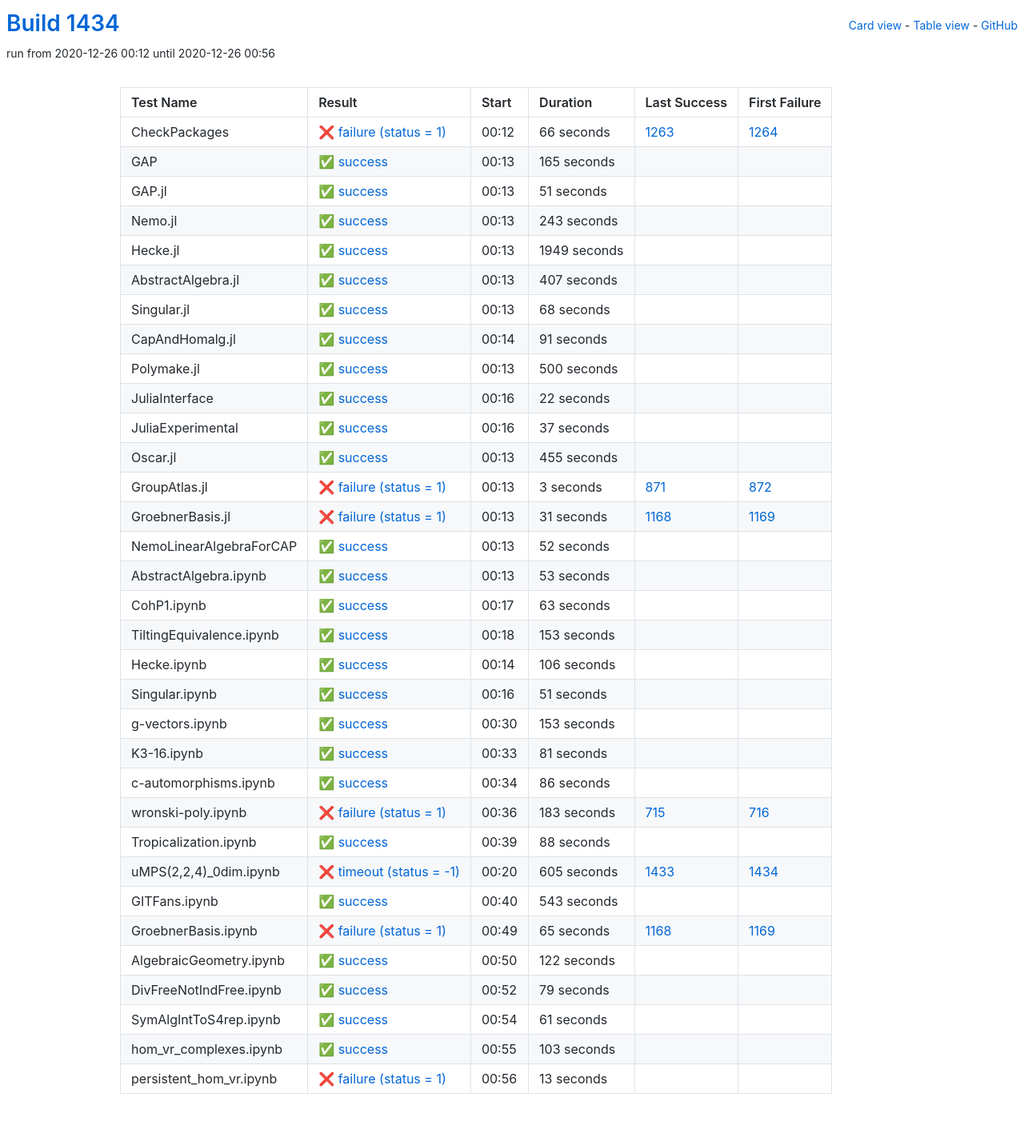
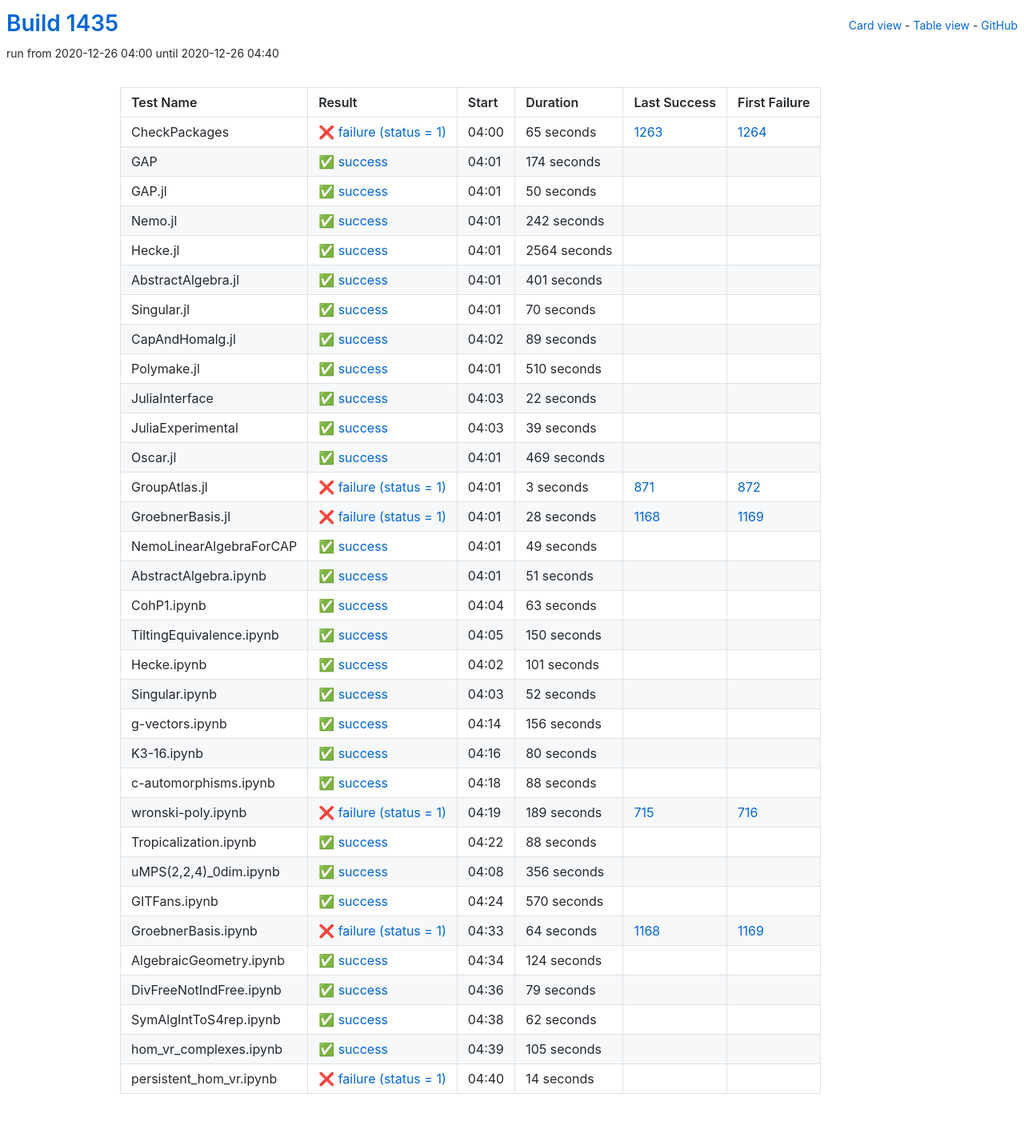
Before and after one commit to oscar-system/oscar-ci-status-stable, a Jekyll site: the page built from table.html, in a window 1280 px wide. Shown: the whole page at 80% size. Built offline with Jekyll 4.4.1, drawn with Linux system fonts in a browser that asks for light colours.

Commit message:
Build #1435

```diff
--- a/_data/ci.yml
+++ b/_data/ci.yml
@@ -1,6 +1,6 @@
 ---
-build: 1434
-build_url: https://oscarci.mathematik.uni-kl.de/job/oscar-stable/1434/
+build: 1435
+build_url: https://oscarci.mathematik.uni-kl.de/job/oscar-stable/1435/
 job: oscar-stable
 organization: oscar-system
 repo: oscar-ci-status-stable
@@ -8,116 +8,116 @@ repourl: https://github.com/oscar-system/oscar-ci-status-stable
 tests:
 - name: CheckPackages
   id: checkpackages
-  log: https://oscarci.mathematik.uni-kl.de/job/oscar-stable/1434/artifact/logs/build-1434/CheckPackages.log
-  start: 2020-12-26 00:12
+  log: https://oscarci.mathematik.uni-kl.de/job/oscar-stable/1435/artifact/logs/build-1435/CheckPackages.log
+  start: 2020-12-26 04:00
   success: false
   exitcode: 1
   status: failure
-  duration: 66
+  duration: 65
   last_success: 1263
   last_success_url: https://oscarci.mathematik.uni-kl.de/job/oscar-stable/1263/
   first_failure: 1264
   first_failure_url: https://oscarci.mathematik.uni-kl.de/job/oscar-stable/1264/
 - name: GAP
   id: gap
-  log: https://oscarci.mathematik.uni-kl.de/job/oscar-stable/1434/artifact/logs/build-1434/GAP.log
-  start: 2020-12-26 00:13
+  log: https://oscarci.mathematik.uni-kl.de/job/oscar-stable/1435/artifact/logs/build-1435/GAP.log
+  start: 2020-12-26 04:01
   success: true
   exitcode: 0
   status: success
-  duration: 165
+  duration: 174
   last_success: false
   last_success_url:
   first_failure: false
   first_failure_url:
 - name: GAP.jl
   id: gap-jl
-  log: https://oscarci.mathematik.uni-kl.de/job/oscar-stable/1434/artifact/logs/build-1434/GAP.jl.log
-  start: 2020-12-26 00:13
+  log: https://oscarci.mathematik.uni-kl.de/job/oscar-stable/1435/artifact/logs/build-1435/GAP.jl.log
+  start: 2020-12-26 04:01
   success: true
   exitcode: 0
   status: success
-  duration: 51
+  duration: 50
   last_success: false
   last_success_url:
   first_failure: false
   first_failure_url:
 - name: Nemo.jl
   id: nemo-jl
-  log: https://oscarci.mathematik.uni-kl.de/job/oscar-stable/1434/artifact/logs/build-1434/Nemo.jl.log
-  start: 2020-12-26 00:13
+  log: https://oscarci.mathematik.uni-kl.de/job/oscar-stable/1435/artifact/logs/build-1435/Nemo.jl.log
+  start: 2020-12-26 04:01
   success: true
   exitcode: 0
   status: success
-  duration: 243
+  duration: 242
   last_success: false
   last_success_url:
   first_failure: false
   first_failure_url:
 - name: Hecke.jl
   id: hecke-jl
-  log: https://oscarci.mathematik.uni-kl.de/job/oscar-stable/1434/artifact/logs/build-1434/Hecke.jl.log
-  start: 2020-12-26 00:13
+  log: https://oscarci.mathematik.uni-kl.de/job/oscar-stable/1435/artifact/logs/build-1435/Hecke.jl.log
+  start: 2020-12-26 04:01
   success: true
   exitcode: 0
   status: success
-  duration: 1949
+  duration: 2564
   last_success: false
   last_success_url:
   first_failure: false
   first_failure_url:
 - name: AbstractAlgebra.jl
   id: abstractalgebra-jl
-  log: https://oscarci.mathematik.uni-kl.de/job/oscar-stable/1434/artifact/logs/build-1434/AbstractAlgebra.jl.log
-  start: 2020-12-26 00:13
+  log: https://oscarci.mathematik.uni-kl.de/job/oscar-stable/1435/artifact/logs/build-1435/AbstractAlgebra.jl.log
+  start: 2020-12-26 04:01
   success: true
   exitcode: 0
   status: success
-  duration: 407
+  duration: 401
   last_success: false
   last_success_url:
   first_failure: false
   first_failure_url:
 - name: Singular.jl
   id: singular-jl
-  log: https://oscarci.mathematik.uni-kl.de/job/oscar-stable/1434/artifact/logs/build-1434/Singular.jl.log
-  start: 2020-12-26 00:13
+  log: https://oscarci.mathematik.uni-kl.de/job/oscar-stable/1435/artifact/logs/build-1435/Singular.jl.log
+  start: 2020-12-26 04:01
   success: true
   exitcode: 0
   status: success
-  duration: 68
+  duration: 70
   last_success: false
   last_success_url:
   first_failure: false
   first_failure_url:
 - name: CapAndHomalg.jl
   id: capandhomalg-jl
-  log: https://oscarci.mathematik.uni-kl.de/job/oscar-stable/1434/artifact/logs/build-1434/CapAndHomalg.jl.log
-  start: 2020-12-26 00:14
+  log: https://oscarci.mathematik.uni-kl.de/job/oscar-stable/1435/artifact/logs/build-1435/CapAndHomalg.jl.log
+  start: 2020-12-26 04:02
   success: true
   exitcode: 0
   status: success
-  duration: 91
+  duration: 89
   last_success: false
   last_success_url:
   first_failure: false
   first_failure_url:
 - name: Polymake.jl
   id: polymake-jl
-  log: https://oscarci.mathematik.uni-kl.de/job/oscar-stable/1434/artifact/logs/build-1434/Polymake.jl.log
-  start: 2020-12-26 00:13
+  log: https://oscarci.mathematik.uni-kl.de/job/oscar-stable/1435/artifact/logs/build-1435/Polymake.jl.log
+  start: 2020-12-26 04:01
   success: true
   exitcode: 0
   status: success
-  duration: 500
+  duration: 510
   last_success: false
   last_success_url:
   first_failure: false
   first_failure_url:
 - name: JuliaInterface
   id: juliainterface
-  log: https://oscarci.mathematik.uni-kl.de/job/oscar-stable/1434/artifact/logs/build-1434/JuliaInterface.log
-  start: 2020-12-26 00:16
+  log: https://oscarci.mathematik.uni-kl.de/job/oscar-stable/1435/artifact/logs/build-1435/JuliaInterface.log
+  start: 2020-12-26 04:03
   success: true
   exitcode: 0
   status: success
@@ -128,32 +128,32 @@ tests:
   first_failure_url:
 - name: JuliaExperimental
   id: juliaexperimental
-  log: https://oscarci.mathematik.uni-kl.de/job/oscar-stable/1434/artifact/logs/build-1434/JuliaExperimental.log
-  start: 2020-12-26 00:16
+  log: https://oscarci.mathematik.uni-kl.de/job/oscar-stable/1435/artifact/logs/build-1435/JuliaExperimental.log
+  start: 2020-12-26 04:03
   success: true
   exitcode: 0
   status: success
-  duration: 37
+  duration: 39
   last_success: false
   last_success_url:
   first_failure: false
   first_failure_url:
 - name: Oscar.jl
   id: oscar-jl
-  log: https://oscarci.mathematik.uni-kl.de/job/oscar-stable/1434/artifact/logs/build-1434/Oscar.jl.log
-  start: 2020-12-26 00:13
+  log: https://oscarci.mathematik.uni-kl.de/job/oscar-stable/1435/artifact/logs/build-1435/Oscar.jl.log
+  start: 2020-12-26 04:01
   success: true
   exitcode: 0
   status: success
-  duration: 455
+  duration: 469
   last_success: false
   last_success_url:
   first_failure: false
   first_failure_url:
 - name: GroupAtlas.jl
   id: groupatlas-jl
-  log: https://oscarci.mathematik.uni-kl.de/job/oscar-stable/1434/artifact/logs/build-1434/GroupAtlas.jl.log
-  start: 2020-12-26 00:13
+  log: https://oscarci.mathematik.uni-kl.de/job/oscar-stable/1435/artifact/logs/build-1435/GroupAtlas.jl.log
+  start: 2020-12-26 04:01
   success: false
   exitcode: 1
   status: failure
@@ -164,44 +164,44 @@ tests:
   first_failure_url: https://oscarci.mathematik.uni-kl.de/job/oscar-stable/872/
 - name: GroebnerBasis.jl
   id: groebnerbasis-jl
-  log: https://oscarci.mathematik.uni-kl.de/job/oscar-stable/1434/artifact/logs/build-1434/GroebnerBasis.jl.log
-  start: 2020-12-26 00:13
+  log: https://oscarci.mathematik.uni-kl.de/job/oscar-stable/1435/artifact/logs/build-1435/GroebnerBasis.jl.log
+  start: 2020-12-26 04:01
   success: false
   exitcode: 1
   status: failure
-  duration: 31
+  duration: 28
   last_success: 1168
   last_success_url: https://oscarci.mathematik.uni-kl.de/job/oscar-stable/1168/
   first_failure: 1169
   first_failure_url: https://oscarci.mathematik.uni-kl.de/job/oscar-stable/1169/
 - name: NemoLinearAlgebraForCAP
   id: nemolinearalgebraforcap
-  log: https://oscarci.mathematik.uni-kl.de/job/oscar-stable/1434/artifact/logs/build-1434/NemoLinearAlgebraForCAP.log
-  start: 2020-12-26 00:13
+  log: https://oscarci.mathematik.uni-kl.de/job/oscar-stable/1435/artifact/logs/build-1435/NemoLinearAlgebraForCAP.log
+  start: 2020-12-26 04:01
   success: true
   exitcode: 0
   status: success
-  duration: 52
+  duration: 49
   last_success: false
   last_success_url:
   first_failure: false
   first_failure_url:
 - name: AbstractAlgebra.ipynb
   id: abstractalgebra-ipynb
-  log: https://oscarci.mathematik.uni-kl.de/job/oscar-stable/1434/artifact/logs/build-1434/AbstractAlgebra.ipynb.log
-  start: 2020-12-26 00:13
+  log: https://oscarci.mathematik.uni-kl.de/job/oscar-stable/1435/artifact/logs/build-1435/AbstractAlgebra.ipynb.log
+  start: 2020-12-26 04:01
   success: true
   exitcode: 0
   status: success
-  duration: 53
+  duration: 51
   last_success: false
   last_success_url:
   first_failure: false
   first_failure_url:
 - name: CohP1.ipynb
   id: cohp1-ipynb
-  log: https://oscarci.mathematik.uni-kl.de/job/oscar-stable/1434/artifact/logs/build-1434/CohP1.ipynb.log
-  start: 2020-12-26 00:17
+  log: https://oscarci.mathematik.uni-kl.de/job/oscar-stable/1435/artifact/logs/build-1435/CohP1.ipynb.log
+  start: 2020-12-26 04:04
   success: true
   exitcode: 0
   status: success
@@ -212,92 +212,92 @@ tests:
   first_failure_url:
 - name: TiltingEquivalence.ipynb
   id: tiltingequivalence-ipynb
-  log: https://oscarci.mathematik.uni-kl.de/job/oscar-stable/1434/artifact/logs/build-1434/TiltingEquivalence.ipynb.log
-  start: 2020-12-26 00:18
+  log: https://oscarci.mathematik.uni-kl.de/job/oscar-stable/1435/artifact/logs/build-1435/TiltingEquivalence.ipynb.log
+  start: 2020-12-26 04:05
   success: true
   exitcode: 0
   status: success
-  duration: 153
+  duration: 150
   last_success: false
   last_success_url:
   first_failure: false
   first_failure_url:
 - name: Hecke.ipynb
   id: hecke-ipynb
-  log: https://oscarci.mathematik.uni-kl.de/job/oscar-stable/1434/artifact/logs/build-1434/Hecke.ipynb.log
-  start: 2020-12-26 00:14
+  log: https://oscarci.mathematik.uni-kl.de/job/oscar-stable/1435/artifact/logs/build-1435/Hecke.ipynb.log
+  start: 2020-12-26 04:02
   success: true
   exitcode: 0
   status: success
-  duration: 106
+  duration: 101
   last_success: false
   last_success_url:
   first_failure: false
   first_failure_url:
 - name: Singular.ipynb
   id: singular-ipynb
-  log: https://oscarci.mathematik.uni-kl.de/job/oscar-stable/1434/artifact/logs/build-1434/Singular.ipynb.log
-  start: 2020-12-26 00:16
+  log: https://oscarci.mathematik.uni-kl.de/job/oscar-stable/1435/artifact/logs/build-1435/Singular.ipynb.log
+  start: 2020-12-26 04:03
   success: true
   exitcode: 0
   status: success
-  duration: 51
+  duration: 52
   last_success: false
   last_success_url:
   first_failure: false
   first_failure_url:
 - name: g-vectors.ipynb
   id: g-vectors-ipynb
-  log: https://oscarci.mathematik.uni-kl.de/job/oscar-stable/1434/artifact/logs/build-1434/g-vectors.ipynb.log
-  start: 2020-12-26 00:30
+  log: https://oscarci.mathematik.uni-kl.de/job/oscar-stable/1435/artifact/logs/build-1435/g-vectors.ipynb.log
+  start: 2020-12-26 04:14
   success: true
   exitcode: 0
   status: success
-  duration: 153
+  duration: 156
   last_success: false
   last_success_url:
   first_failure: false
   first_failure_url:
 - name: K3-16.ipynb
   id: k3-16-ipynb
-  log: https://oscarci.mathematik.uni-kl.de/job/oscar-stable/1434/artifact/logs/build-1434/K3-16.ipynb.log
-  start: 2020-12-26 00:33
+  log: https://oscarci.mathematik.uni-kl.de/job/oscar-stable/1435/artifact/logs/build-1435/K3-16.ipynb.log
+  start: 2020-12-26 04:16
   success: true
   exitcode: 0
   status: success
-  duration: 81
+  duration: 80
   last_success: false
   last_success_url:
   first_failure: false
   first_failure_url:
 - name: c-automorphisms.ipynb
   id: c-automorphisms-ipynb
-  log: https://oscarci.mathematik.uni-kl.de/job/oscar-stable/1434/artifact/logs/build-1434/c-automorphisms.ipynb.log
-  start: 2020-12-26 00:34
+  log: https://oscarci.mathematik.uni-kl.de/job/oscar-stable/1435/artifact/logs/build-1435/c-automorphisms.ipynb.log
+  start: 2020-12-26 04:18
   success: true
   exitcode: 0
   status: success
-  duration: 86
+  duration: 88
   last_success: false
   last_success_url:
   first_failure: false
   first_failure_url:
 - name: wronski-poly.ipynb
   id: wronski-poly-ipynb
-  log: https://oscarci.mathematik.uni-kl.de/job/oscar-stable/1434/artifact/logs/build-1434/wronski-poly.ipynb.log
-  start: 2020-12-26 00:36
+  log: https://oscarci.mathematik.uni-kl.de/job/oscar-stable/1435/artifact/logs/build-1435/wronski-poly.ipynb.log
+  start: 2020-12-26 04:19
   success: false
   exitcode: 1
   status: failure
-  duration: 183
+  duration: 189
   last_success: 715
   last_success_url: https://oscarci.mathematik.uni-kl.de/job/oscar-stable/715/
   first_failure: 716
   first_failure_url: https://oscarci.mathematik.uni-kl.de/job/oscar-stable/716/
 - name: Tropicalization.ipynb
   id: tropicalization-ipynb
-  log: https://oscarci.mathematik.uni-kl.de/job/oscar-stable/1434/artifact/logs/build-1434/Tropicalization.ipynb.log
-  start: 2020-12-26 00:39
+  log: https://oscarci.mathematik.uni-kl.de/job/oscar-stable/1435/artifact/logs/build-1435/Tropicalization.ipynb.log
+  start: 2020-12-26 04:22
   success: true
   exitcode: 0
   status: success
@@ -308,56 +308,56 @@ tests:
   first_failure_url:
 - name: uMPS(2,2,4)_0dim.ipynb
   id: umps-2-2-4-0dim-ipynb
-  log: https://oscarci.mathematik.uni-kl.de/job/oscar-stable/1434/artifact/logs/build-1434/uMPS-2-2-4-_0dim.ipynb.log
-  start: 2020-12-26 00:20
-  success: false
-  exitcode: -1
-  status: timeout
-  duration: 605
-  last_success: 1433
-  last_success_url: https://oscarci.mathematik.uni-kl.de/job/oscar-stable/1433/
-  first_failure: 1434
-  first_failure_url: https://oscarci.mathematik.uni-kl.de/job/oscar-stable/1434/
-- name: GITFans.ipynb
-  id: gitfans-ipynb
-  log: https://oscarci.mathematik.uni-kl.de/job/oscar-stable/1434/artifact/logs/build-1434/GITFans.ipynb.log
-  start: 2020-12-26 00:40
+  log: https://oscarci.mathematik.uni-kl.de/job/oscar-stable/1435/artifact/logs/build-1435/uMPS-2-2-4-_0dim.ipynb.log
+  start: 2020-12-26 04:08
   success: true
   exitcode: 0
   status: success
-  duration: 543
+  duration: 356
+  last_success: false
+  last_success_url:
+  first_failure: false
+  first_failure_url:
+- name: GITFans.ipynb
+  id: gitfans-ipynb
+  log: https://oscarci.mathematik.uni-kl.de/job/oscar-stable/1435/artifact/logs/build-1435/GITFans.ipynb.log
+  start: 2020-12-26 04:24
+  success: true
+  exitcode: 0
+  status: success
+  duration: 570
   last_success: false
   last_success_url:
   first_failure: false
   first_failure_url:
 - name: GroebnerBasis.ipynb
   id: groebnerbasis-ipynb
-  log: https://oscarci.mathematik.uni-kl.de/job/oscar-stable/1434/artifact/logs/build-1434/GroebnerBasis.ipynb.log
-  start: 2020-12-26 00:49
+  log: https://oscarci.mathematik.uni-kl.de/job/oscar-stable/1435/artifact/logs/build-1435/GroebnerBasis.ipynb.log
+  start: 2020-12-26 04:33
   success: false
   exitcode: 1
   status: failure
-  duration: 65
+  duration: 64
   last_success: 1168
   last_success_url: https://oscarci.mathematik.uni-kl.de/job/oscar-stable/1168/
   first_failure: 1169
   first_failure_url: https://oscarci.mathematik.uni-kl.de/job/oscar-stable/1169/
 - name: AlgebraicGeometry.ipynb
   id: algebraicgeometry-ipynb
-  log: https://oscarci.mathematik.uni-kl.de/job/oscar-stable/1434/artifact/logs/build-1434/AlgebraicGeometry.ipynb.log
-  start: 2020-12-26 00:50
+  log: https://oscarci.mathematik.uni-kl.de/job/oscar-stable/1435/artifact/logs/build-1435/AlgebraicGeometry.ipynb.log
+  start: 2020-12-26 04:34
   success: true
   exitcode: 0
   status: success
-  duration: 122
+  duration: 124
   last_success: false
   last_success_url:
   first_failure: false
   first_failure_url:
 - name: DivFreeNotIndFree.ipynb
   id: divfreenotindfree-ipynb
-  log: https://oscarci.mathematik.uni-kl.de/job/oscar-stable/1434/artifact/logs/build-1434/DivFreeNotIndFree.ipynb.log
-  start: 2020-12-26 00:52
+  log: https://oscarci.mathematik.uni-kl.de/job/oscar-stable/1435/artifact/logs/build-1435/DivFreeNotIndFree.ipynb.log
+  start: 2020-12-26 04:36
   success: true
   exitcode: 0
   status: success
@@ -368,36 +368,36 @@ tests:
   first_failure_url:
 - name: SymAlgIntToS4rep.ipynb
   id: symalginttos4rep-ipynb
-  log: https://oscarci.mathematik.uni-kl.de/job/oscar-stable/1434/artifact/logs/build-1434/SymAlgIntToS4rep.ipynb.log
-  start: 2020-12-26 00:54
+  log: https://oscarci.mathematik.uni-kl.de/job/oscar-stable/1435/artifact/logs/build-1435/SymAlgIntToS4rep.ipynb.log
+  start: 2020-12-26 04:38
   success: true
   exitcode: 0
   status: success
-  duration: 61
+  duration: 62
   last_success: false
   last_success_url:
   first_failure: false
   first_failure_url:
 - name: hom_vr_complexes.ipynb
   id: hom-vr-complexes-ipynb
-  log: https://oscarci.mathematik.uni-kl.de/job/oscar-stable/1434/artifact/logs/build-1434/hom_vr_complexes.ipynb.log
-  start: 2020-12-26 00:55
+  log: https://oscarci.mathematik.uni-kl.de/job/oscar-stable/1435/artifact/logs/build-1435/hom_vr_complexes.ipynb.log
+  start: 2020-12-26 04:39
   success: true
   exitcode: 0
   status: success
-  duration: 103
+  duration: 105
   last_success: false
   last_success_url:
   first_failure: false
   first_failure_url:
 - name: persistent_hom_vr.ipynb
   id: persistent-hom-vr-ipynb
-  log: https://oscarci.mathematik.uni-kl.de/job/oscar-stable/1434/artifact/logs/build-1434/persistent_hom_vr.ipynb.log
-  start: 2020-12-26 00:56
+  log: https://oscarci.mathematik.uni-kl.de/job/oscar-stable/1435/artifact/logs/build-1435/persistent_hom_vr.ipynb.log
+  start: 2020-12-26 04:40
   success: false
   exitcode: 1
   status: failure
-  duration: 13
+  duration: 14
   last_success: false
   last_success_url:
   first_failure: false
```
Also changed, not shown: README.md.
